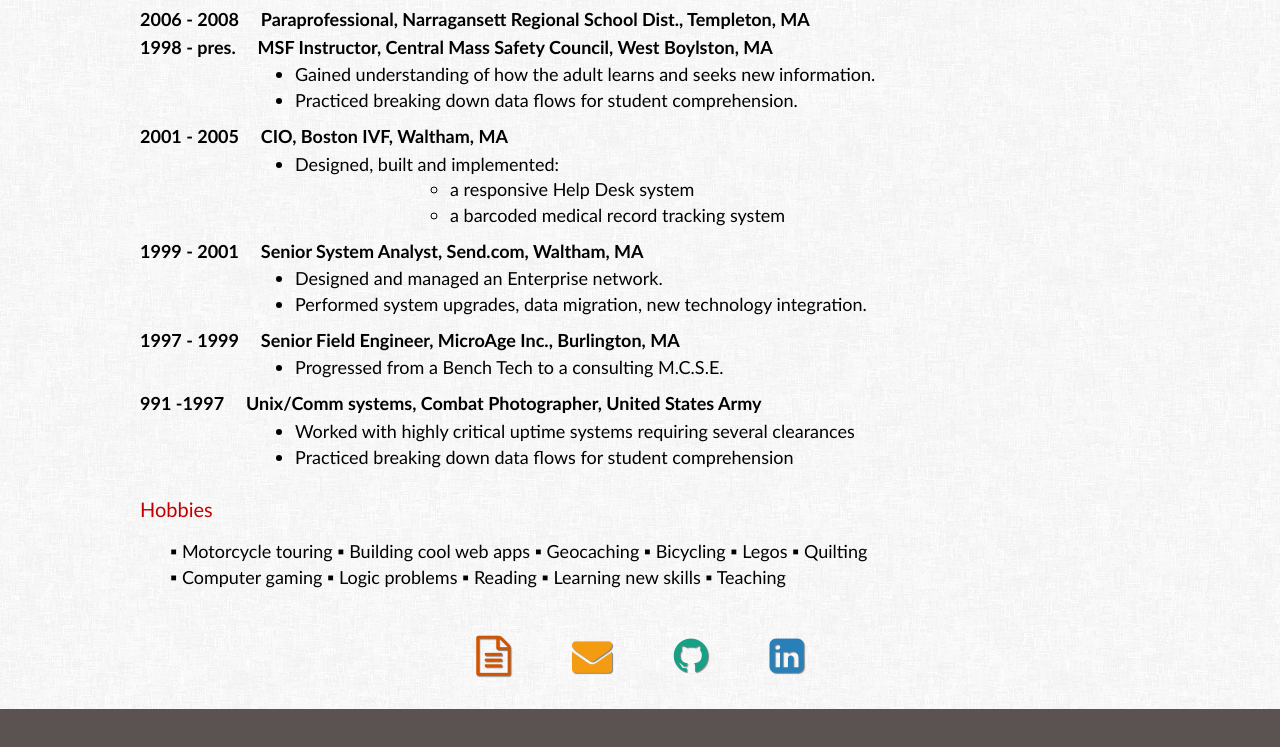
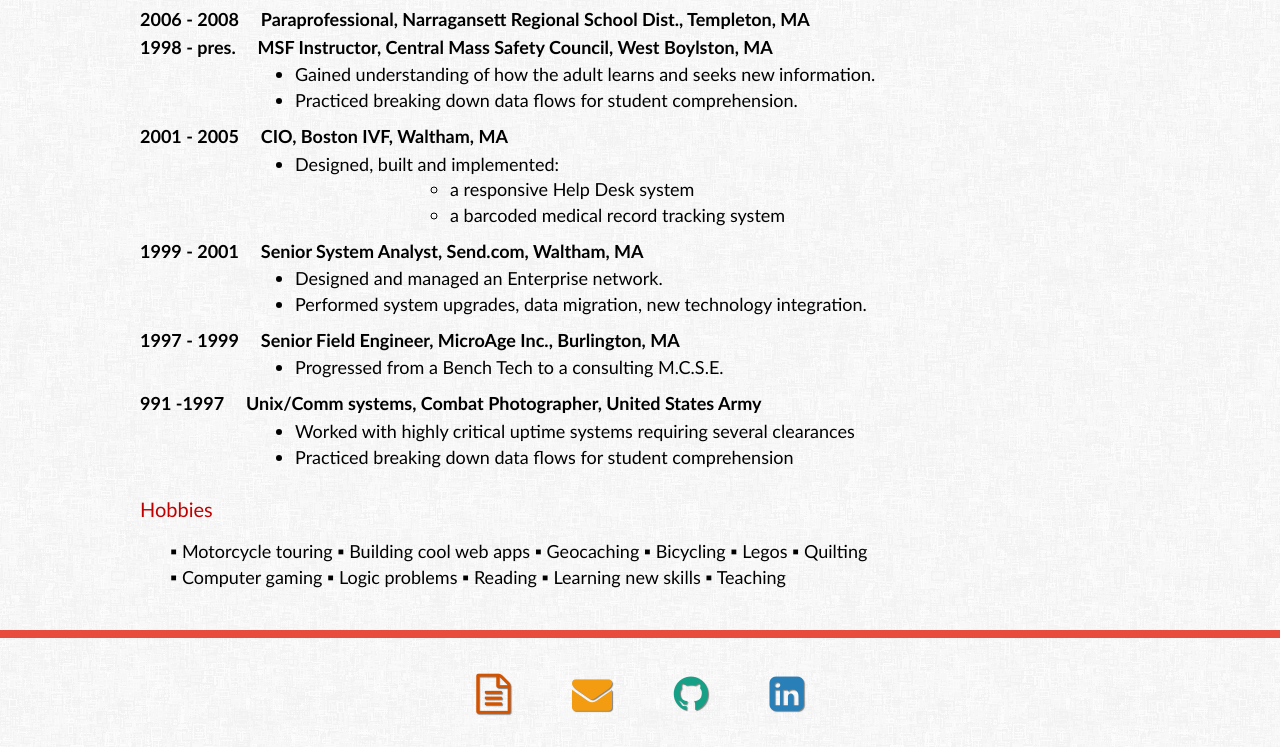
Before and after one commit to melindae/portfolio, a website: page app/templates/resume.html in a window 1280 px wide. Shown: the part 1034-1781 px from the top of the page. Before the commit the page ends 1743 px from the top, so only its background shows below. Drawn offline with nearby package versions, Linux system fonts and the light colour scheme; files that its build step writes are made by us from their sources; files whose address does not match are found by name.

Commit message:
changed url to www for cname resolution

```diff
--- a/app/sass/style.scss
+++ b/app/sass/style.scss
@@ -451,6 +451,7 @@ p {
 	font-size: 2em;
 	margin: auto;
 	margin-top: 30px;
+	margin-bottom: 30px;
 }
 .resButton {
 	text-decoration: none;
@@ -496,6 +497,9 @@ p {
 	font-weight: bold;
 	margin-bottom: 2px;
 }
+.resFooter {
+	border-top: solid 8px #E74C3C;
+}
 
 /*
 .menuFive {
@@ -514,8 +518,6 @@ p {
 */
 
 @media screen and (max-width: 1100px) {
-
-
 	.introLarge {
 		display: none;
 	}
@@ -527,7 +529,6 @@ p {
 	}
 }
 @media screen and (max-width: 480px) {
-
 	.header {
 		display: none;
 	}
--- a/app/templates/resume.html
+++ b/app/templates/resume.html
@@ -50,7 +50,7 @@
         <td class="resTitle">Junior Front End Web Developer</td>
       </tr>
       <tr  class="resLinks">
-        <td colspan=2><a href="http://github.com/melindae"> Github: github.com/melindae</a> &nbsp &nbsp ● &nbsp &nbsp <a href="http://melindacodes.com">Portfolio: melindacodes.com</a> &nbsp &nbsp ● &nbsp &nbsp <a href="mailto:melinda@melindacodes.com">melinda@melindacodes.com</a>
+        <td colspan=2><a href="http://github.com/melindae"> Github: github.com/melindae</a> &nbsp &nbsp ● &nbsp &nbsp <a href="http://www.melindacodes.com">Portfolio: www.melindacodes.com</a> &nbsp &nbsp ● &nbsp &nbsp <a href="mailto:melinda@melindacodes.com">melinda@melindacodes.com</a>
         </td>
       </tr>
       <tr>
@@ -147,7 +147,8 @@
 
 
 
-    <div class="footer">
+
+    <div class="footer resFooter">
 <!--       <a class="footOne fa fa-user"
         href="/"
         target="_blank" title="About me"></a> -->
```
Also changed, not shown: dist/css/style.css, dist/templates/resume.html, 2 other files.
